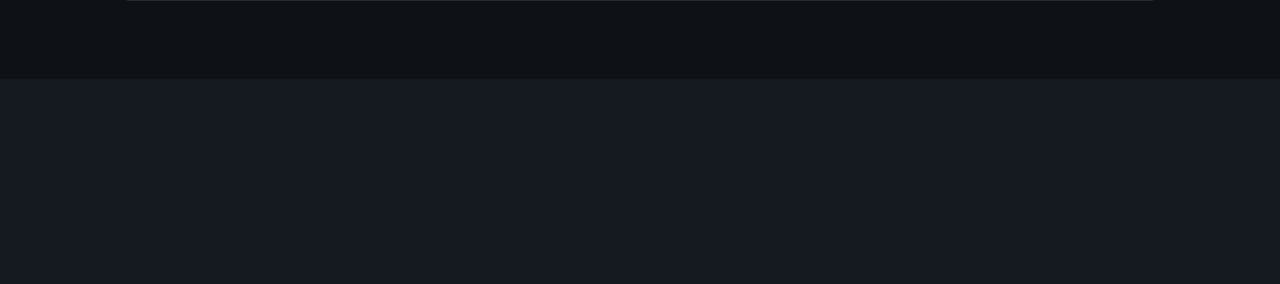
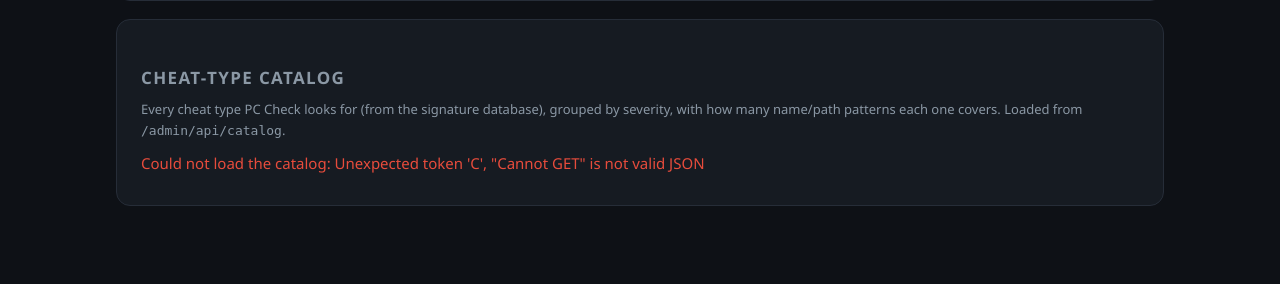
Before and after one commit to lilsky04/pccheck, a Flask app: template templates/admin.html in a window 1280 px wide. Shown: the part 1228-1512 px from the top of the page. Before the commit the page ends 1229 px from the top, so only its background shows below. Run offline with Flask 3, Linux system fonts and the light colour scheme; the template is opened without the code that fills it, so the values that code supplies are empty; some libraries are stand-ins or nearby versions.

Commit message:
deploy templates/admin.html

```diff
--- a/templates/admin.html
+++ b/templates/admin.html
@@ -135,6 +135,14 @@
     <table id="invtable"><thead><tr><th>Name</th><th>Items</th><th>Size</th><th></th></tr></thead><tbody></tbody></table>
     <p id="invstatus" class="tiny"></p>
   </section>
+
+  <section class="card">
+    <h2>Cheat-type catalog</h2>
+    <p class="tiny">Every cheat type PC Check looks for (from the signature database), grouped by severity,
+       with how many name/path patterns each one covers. Loaded from
+       <code>/admin/api/catalog</code>.</p>
+    <div id="catbox" class="panel"><p class="dim">Loading...</p></div>
+  </section>
 </main>
 
 <script>
@@ -249,7 +257,7 @@ async function searchArchive() {
       '<td class="code">' + esc(r.code) + ' <span class="dim tiny">' + esc(r.id) + '</span></td>' +
       '<td class="dim">' + esc(r.pc_name) + '</td>' +
       '<td><span class="badge ' + esc(r.verdict).toLowerCase() + '">' + esc(r.verdict) + '</span></td>' +
-      '<td class="dim">' + r.findings.length + ' finding(s)</td>' +
+      '<td class="dim">' + r.findings.length + ' finding(s)' + typesChips(r.types) + '</td>' +
       '<td class="right"><button class="btn tiny-btn" data-view="' + esc(r.id) + '">View</button></td>' +
     '</tr>').join('') + '</tbody></table>';
 }
@@ -274,12 +282,46 @@ async function openDetail(id) {
     (r.delivery ? ' <span class="dim tiny">(' + esc(r.delivery) + ')</span>' : '') + '</p>' +
     '<p class="tiny">Player label: <strong>' + esc(r.player || '&mdash;') + '</strong>' +
     (r.user ? ' &middot; Discord/user: ' + esc(r.user) : '') + '</p>' +
+    (r.types && r.types.length
+      ? '<p>Cheat types: ' + typesChips(r.types) + '</p>' : '') +
     (f.length ? '<table class="findings"><thead><tr><th>Sev</th><th>Name</th><th>Path</th><th>Detail</th><th>Match</th></tr></thead><tbody>' +
       f.map((x) => '<tr><td><span class="badge ' + esc(x.severity) + '">' + esc(x.severity) + '</span></td>' +
         '<td>' + esc(x.name) + '</td><td class="dim mon">' + esc(x.path) + '</td>' +
         '<td class="dim">' + esc(x.detail) + '</td><td class="dim mon">' + esc(x.hash || x.source || '') + '</td></tr>').join('') +
       '</tbody></table>' : '<p class="ok">No findings.</p>');
 }
+
+// Colored chips for the cheat types of a record ("aimbot x2", "no-recoil x1"...).
+function typesChips(types) {
+  if (!types || !types.length) return '';
+  return '<span class="chiprow">' + types.map((t) =>
+    '<span class="chip ' + esc(t.sev) + '" title="' + esc(t.tag) + '">' +
+    esc(t.type) + ' \u00d7' + (t.count || 1) + '</span>'
+  ).join('') + '</span>';
+}
+
+// ---------- Cheat-type catalog ----------
+async function loadCatalog() {
+  const box = $('#catbox');
+  try {
+    const res = await fetch('/admin/api/catalog');
+    const data = await res.json();
+    if (!res.ok || !data.ok) throw new Error(data.error || res.status);
+    if (!data.items.length) { box.innerHTML = '<p class="dim">Empty catalog.</p>'; return; }
+    box.innerHTML = '<p class="tiny dim">signature DB version ' + esc(data.version) + '</p>' +
+      '<table class="findings"><thead><tr><th>Severity</th><th>Cheat type</th><th>Patterns</th><th>File extensions</th><th>Example patterns</th></tr></thead><tbody>' +
+      data.items.map((t) => '<tr>' +
+        '<td><span class="badge ' + esc(t.sev) + '">' + esc(t.sev) + '</span></td>' +
+        '<td><strong>' + esc(t.type) + '</strong> <span class="dim tiny">(' + esc(t.tag) + ')</span></td>' +
+        '<td class="dim">' + t.patterns.length + '</td>' +
+        '<td class="dim mon">' + esc((t.exts || []).join(', ') || '&mdash;') + '</td>' +
+        '<td class="dim mon tiny">' + esc((t.patterns || []).slice(0, 3).join(', ') || '&mdash;') + '</td>' +
+        '</tr>').join('') + '</tbody></table>';
+  } catch (err) {
+    box.innerHTML = '<p class="bad">Could not load the catalog: ' + esc(err.message) + '</p>';
+  }
+}
+loadCatalog();
 
 // ---------- AnyDisk: browse a check's file list ----------
 let INV = { id: '', path: '', q: '' };
```
